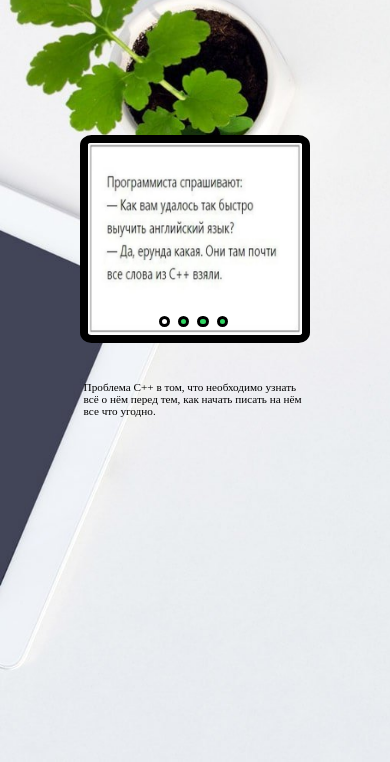
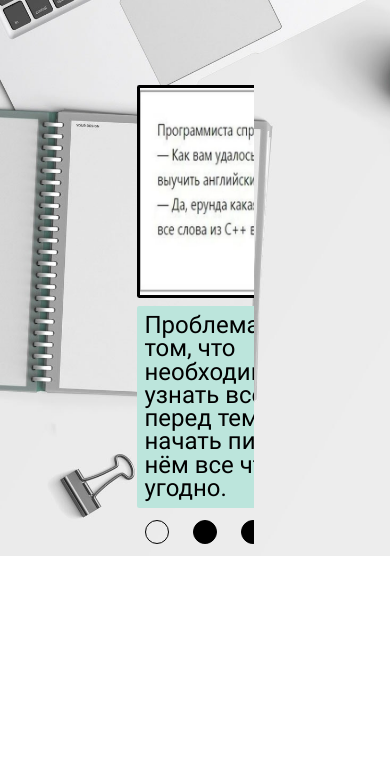
Before and after one commit to radiance77/cssMemSlider, a plain HTML site: page cssMemSlider/index.html in a window 390 px wide. Shown: the part 82-844 px from the top of the page. Drawn offline with Linux system fonts and the light colour scheme.

Commit message:
feat: add new version of slider (Sat, May 14, 2022 10:12:17 PM)

```diff
--- a/cssMemSlider/index.html
+++ b/cssMemSlider/index.html
@@ -11,53 +11,76 @@
 </head>
 
 <body>
+    <header class="header">
+        <h1 class="header__title">CssMemSlider</h1>
+    </header>
+
     <main class="main">
-        <section class="section-slider">
-            <h2 class="section-title">Slider</h2>
+        <section class="section__slider">
+            <div class="slider">
+                <input type="radio" name="radio-btn" id="radio-btn1" class="slider__radio-btn" checked>
+                <input type="radio" name="radio-btn" id="radio-btn2" class="slider__radio-btn">
+                <input type="radio" name="radio-btn" id="radio-btn3" class="slider__radio-btn">
+                <input type="radio" name="radio-btn" id="radio-btn4" class="slider__radio-btn">
+                <input type="radio" name="radio-btn" id="radio-btn5" class="slider__radio-btn">
 
-            <div class="container">
-
-                <div class="slider-container">
-                    <input type="radio" id="dot1" name="slider" checked>
-                    <input type="radio" id="dot2" name="slider">
-                    <input type="radio" id="dot3" name="slider">
-                    <input type="radio" id="dot4" name="slider">
-
-                    <div class="slides">
-                        <div class="slider">
+                <div class="slider__slides">
                     <div class="slide">
-                                <img src="./assets/img/mem.jpg" alt="Mem" class="slide-img">
-                                <p class="slider-title">Проблема С++ в том, что необходимо узнать всё о нём перед тем,
-                                    как начать писать на нём все что угодно.</p>
+                        <img src="./assets/img/mem.jpg" alt="picture" class="slide-img">
                     </div>
                     <div class="slide">
-                                <img src="./assets/img/mem1.jpg" alt="Mem" class="slide-img">
-                                <p class="slider-title">Магия перестаёт существовать после того, как вы понимаете, как
-                                    она работает.</p>
+                        <img src="./assets/img/mem1.jpg" alt="picture" class="slide-img">
                     </div>
                     <div class="slide">
-                                <img src="./assets/img/mem2.jpg" alt="Mem" class="slide-img">
-                                <p class="slider-title">Лень — естественное состояние программиста, после которого он
-                                    рождает хороший алгоритм.</p>
+                        <img src="./assets/img/mem2.jpg" alt="picture" class="slide-img">
                     </div>
                     <div class="slide">
-                                <img src="./assets/img/mem3.jpg" alt="Mem" class="slide-img">
-                                <p class="slider-title">В наибольшей безопасности тот, кто начеку, даже когда нет
-                                    опасности.</p>
+                        <img src="./assets/img/mem3.jpg" alt="picture" class="slide-img">
+                    </div>
+                    <div class="slide">
+                        <img src="./assets/img/mem4.jpg" alt="picture" class="slide-img">
                     </div>
                 </div>
 
+                <div class="slider__desc">
+                    <div class="slide__description">
+                        <p class="slide__text">Проблема С++ в том, что необходимо узнать всё о нём перед тем,
+                            как начать писать на нём все что угодно.</p>
+                    </div>
+                    <div class="slide__description">
+                        <p class="slide__text">Магия перестаёт существовать после того, как вы понимаете, как
+                            она работает</p>
+                    </div>
+                    <div class="slide__description">
+                        <p class="slide__text">Лень — естественное состояние программиста, после которого он
+                            рождает хороший алгоритм</p>
+                    </div>
+                    <div class="slide__description">
+                        <p class="slide__text">В наибольшей безопасности тот, кто начеку, даже когда нет
+                            опасности.</p>
+                    </div>
+                    <div class="slide__description">
+                        <p class="slide__text"> Многие из вас знакомы с достоинствами программиста. Их всего три, и разумеется это: лень, нетерпеливость и гордыня.</p>
+                    </div>
                 </div>
 
-                    <div class="controls">
-                        <label for="dot1"><a class="dot-link"></a></label>
-                        <label for="dot2"><a class="dot-link"></a></label>
-                        <label for="dot3"><a class="dot-link"></a></label>
-                        <label for="dot4"><a class="dot-link"></a></label>
+                <div class="slider__controls">
+                    <label for="radio-btn1" class="controls__btn">
+                        <span class="controls__btn-dot"></span>
+                    </label>
+                    <label for="radio-btn2" class="controls__btn">
+                        <span class="controls__btn-dot"></span>
+                    </label>
+                    <label for="radio-btn3" class="controls__btn">
+                        <span class="controls__btn-dot"></span>
+                    </label>
+                    <label for="radio-btn4" class="controls__btn">
+                        <span class="controls__btn-dot"></span>
+                    </label>
+                    <label for="radio-btn5" class="controls__btn">
+                        <span class="controls__btn-dot"></span>
+                    </label>
                 </div>
-
-                </div>
-
             </div>
         </section>
     </main>
--- a/cssMemSlider/styles.css
+++ b/cssMemSlider/styles.css
@@ -1,3 +1,88 @@
+/* forum-regular - latin_cyrillic */
+@font-face {
+  font-family: 'Forum';
+  font-style: normal;
+  font-weight: 400;
+  src: local(''),
+    url('./assets/fonts/forum-v14-latin_cyrillic-regular.woff2') format('woff2'),
+    /* Chrome 26+, Opera 23+, Firefox 39+ */
+      url('./assets/fonts/forum-v14-latin_cyrillic-regular.woff') format('woff'); /* Chrome 6+, Firefox 3.6+, IE 9+, Safari 5.1+ */
+}
+
+/* roboto-100 - latin_cyrillic */
+@font-face {
+  font-family: 'Roboto';
+  font-style: normal;
+  font-weight: 100;
+  src: local(''),
+    url('./assets/fonts/roboto-v29-latin_cyrillic-100.woff2') format('woff2'),
+    /* Chrome 26+, Opera 23+, Firefox 39+ */
+      url('./assets/fonts/roboto-v29-latin_cyrillic-100.woff') format('woff'); /* Chrome 6+, Firefox 3.6+, IE 9+, Safari 5.1+ */
+}
+
+/* roboto-300 - latin_cyrillic */
+@font-face {
+  font-family: 'Roboto';
+  font-style: normal;
+  font-weight: 300;
+  src: local(''),
+    url('./assets/fonts/roboto-v29-latin_cyrillic-300.woff2') format('woff2'),
+    /* Chrome 26+, Opera 23+, Firefox 39+ */
+      url('./assets/fonts/roboto-v29-latin_cyrillic-300.woff') format('woff'); /* Chrome 6+, Firefox 3.6+, IE 9+, Safari 5.1+ */
+}
+
+/* roboto-regular - latin_cyrillic */
+@font-face {
+  font-family: 'Roboto';
+  font-style: normal;
+  font-weight: 400;
+  src: local(''),
+    url('./assets/fonts/roboto-v29-latin_cyrillic-regular.woff2')
+      format('woff2'),
+    /* Chrome 26+, Opera 23+, Firefox 39+ */
+      url('./assets/fonts/roboto-v29-latin_cyrillic-regular.woff')
+      format('woff'); /* Chrome 6+, Firefox 3.6+, IE 9+, Safari 5.1+ */
+}
+
+/* roboto-500 - latin_cyrillic */
+@font-face {
+  font-family: 'Roboto';
+  font-style: normal;
+  font-weight: 500;
+  src: local(''),
+    url('./assets/fonts/roboto-v29-latin_cyrillic-500.woff2') format('woff2'),
+    /* Chrome 26+, Opera 23+, Firefox 39+ */
+      url('./assets/fonts/roboto-v29-latin_cyrillic-500.woff') format('woff'); /* Chrome 6+, Firefox 3.6+, IE 9+, Safari 5.1+ */
+}
+
+/* roboto-700 - latin_cyrillic */
+@font-face {
+  font-family: 'Roboto';
+  font-style: normal;
+  font-weight: 700;
+  src: local(''),
+    url('./assets/fonts/roboto-v29-latin_cyrillic-700.woff2') format('woff2'),
+    /* Chrome 26+, Opera 23+, Firefox 39+ */
+      url('./assets/fonts/roboto-v29-latin_cyrillic-700.woff') format('woff'); /* Chrome 6+, Firefox 3.6+, IE 9+, Safari 5.1+ */
+}
+
+/* roboto-900 - latin_cyrillic */
+@font-face {
+  font-family: 'Roboto';
+  font-style: normal;
+  font-weight: 900;
+  src: local(''),
+    url('./assets/fonts/roboto-v29-latin_cyrillic-900.woff2') format('woff2'),
+    /* Chrome 26+, Opera 23+, Firefox 39+ */
+      url('./assets/fonts/roboto-v29-latin_cyrillic-900.woff') format('woff'); /* Chrome 6+, Firefox 3.6+, IE 9+, Safari 5.1+ */
+}
+
+* {
+  margin: 0;
+  padding: 0;
+  box-sizing: border-box;
+}
+
 :root {
   --black-color: #000000;
   --white-color: #ffffff;
@@ -9,28 +94,54 @@
   --light-color: #f4ece6;
   --lightcoral-color: #edb9b9;
   --lightskyblue-color: #c9ecfb;
-  --lightgreen-color: #2ed561;
-}
-
-* {
-  margin: 0;
-  padding: 0;
-  box-sizing: border-box;
+  --lightyellow-color: #f7fa96;
 }
 
 html {
-  scroll-behavior: smooth;
+}
+
+a {
+  text-decoration: none;
+}
+
+a,
+button,
+li {
+  cursor: pointer;
+}
+
+img {
+  width: 100%;
+  object-fit: cover;
+  max-inline-size: 100%;
+  block-size: auto;
+  height: 100%;
+}
+
+li {
+  list-style-type: none;
 }
 
 body {
   min-height: 100%;
-  background-image: url('./assets/img/programming.jpg');
+  display: grid;
+  place-items: center;
+  height: 100%;
+  background-image: url('./assets/img/background.jpg');
   background-repeat: no-repeat;
   background-size: cover;
-  height: 100vh;
 }
 
-.section-slider {
+.header {
+  padding: 1em;
+  display: flex;
+  justify-content: center;
+  align-items: center;
+  margin-bottom: 5em;
+}
+
+.section__slider {
+  padding: 0.5em 0;
   display: flex;
   align-items: center;
   justify-content: center;
@@ -38,222 +149,205 @@ body {
   height: 100%;
 }
 
-.section-title {
+.header__title {
+  font-family: 'Forum', serif;
+  font-style: normal;
+  font-weight: normal;
+  font-size: 3em;
+  line-height: 97%;
+  text-align: center;
+  color: var(--black-color);
+}
+
+.slider {
+  display: grid;
+  place-items: center;
+  gap: 0.5em;
+  width: 30vw;
+  overflow: hidden;
+}
+
+.slider__radio-btn {
   display: none;
 }
 
-.slider-container {
-  width: 100%;
-  margin: 0 auto;
-  overflow: hidden;
+.slider__slides {
+  justify-self: start;
+  width: 500%;
+  height: 100%;
+  grid-row: 1/3;
   display: flex;
-  flex-direction: column;
-  justify-content: flex-end;
-}
-
-.slider-container > input[type='radio'] {
-  display: none;
-}
-
-.slider {
-  width: 100%;
-  list-style: none;
-  display: flex;
-  flex-wrap: nowrap;
-  margin: 0 auto;
-  padding: 0;
-  height: 100%;
-  overflow-x: hidden;
-  overflow-y: auto;
   scroll-behavior: smooth;
-  max-width: 47vw;
-  padding: 17% 0 12%;
-  border-radius: 10%;
 }
 
 .slide {
-  display: flex;
-  flex-direction: column;
-  align-items: center;
-  justify-content: center;
-  min-width: 100%;
-  gap: 2%;
-}
-
-.slider-title {
-  align-self: flex-start;
-  margin-bottom: -7%;
-  margin-top: 3%;
-  width: 80%;
-  padding: 0 1%;
-  width: 70%;
-  color: var(--black-color);
-  font-size: 1.2rem;
+  width: 100%;
+  height: 100%;
+  transition: transform 0.6s;
+  border: 3px solid var(--black-color);
+  border-radius: 1%;
 }
 
 .slide-img {
-  border: 0.5rem solid var(--black-color);
-  border-radius: 5%;
-  width: 70%;
-  height: 100%;
 }
 
-.controls {
+.slider__desc {
+  grid-row: 3/4;
+  background-color: #bce5dc;
+  border-radius: 1%;
   width: 100%;
+  height: 100%;
   display: flex;
-  gap: 2.5%;
+  justify-content: center;
   align-items: center;
-  justify-content: flex-end;
-  margin-top: -12%;
-  z-index: 2;
-  padding-bottom: 30%;
-  transition: 0.5s;
 }
 
-.controls label:last-child {
-  margin-right: 1%;
+.slide__description {
+  display: none;
+  padding: 0.5em;
 }
 
-.controls label {
-  text-decoration: none;
-  display: flex;
-  align-items: center;
-  justify-content: center;
-  width: 1.4rem;
-  height: 1.4rem;
-  background: var(--lightgreen-color);
-  border: solid 0.2rem var(--black-color);
-  border-radius: 100vw;
-  line-height: 1;
-  font-size: 1rem;
-  cursor: pointer;
+#radio-btn1:checked ~ .slider__desc .slide__description:nth-child(1) {
+  -webkit-animation-name: fadeInLeft;
+  animation-name: fadeInLeft;
+  -webkit-animation-duration: 1s;
+  animation-duration: 1s;
+  -webkit-animation-fill-mode: both;
+  animation-fill-mode: both;
+  display: block;
 }
 
-.controls label:hover {
-  background-color: var(--white-color);
+#radio-btn2:checked ~ .slider__desc .slide__description:nth-child(2) {
+  -webkit-animation-name: fadeInLeft;
+  animation-name: fadeInLeft;
+  -webkit-animation-duration: 1s;
+  animation-duration: 1s;
+  -webkit-animation-fill-mode: both;
+  animation-fill-mode: both;
+  display: block;
 }
 
-.slides {
-  position: relative;
+#radio-btn3:checked ~ .slider__desc .slide__description:nth-child(3) {
+  -webkit-animation-name: fadeInLeft;
+  animation-name: fadeInLeft;
+  -webkit-animation-duration: 1s;
+  animation-duration: 1s;
+  -webkit-animation-fill-mode: both;
+  animation-fill-mode: both;
+  display: block;
 }
 
-.slide {
-  transition: transform 0.6s;
+#radio-btn4:checked ~ .slider__desc .slide__description:nth-child(4) {
+  -webkit-animation-name: fadeInLeft;
+  animation-name: fadeInLeft;
+  -webkit-animation-duration: 1s;
+  animation-duration: 1s;
+  -webkit-animation-fill-mode: both;
+  animation-fill-mode: both;
+  display: block;
 }
 
-.dot-link {
-  padding: 100%;
+#radio-btn5:checked ~ .slider__desc .slide__description:nth-child(5) {
+  -webkit-animation-name: fadeInLeft;
+  animation-name: fadeInLeft;
+  -webkit-animation-duration: 1s;
+  animation-duration: 1s;
+  -webkit-animation-fill-mode: both;
+  animation-fill-mode: both;
+  display: block;
 }
 
-#dot2:checked ~ .slides .slide {
+@-webkit-keyframes fadeInLeft {
+  0% {
+    opacity: 0;
+    -webkit-transform: translate3d(-100%, 0, 0);
+    transform: translate3d(-100%, 0, 0);
+  }
+  100% {
+    opacity: 1;
+    -webkit-transform: none;
+    transform: none;
+  }
+}
+@keyframes fadeInLeft {
+  0% {
+    opacity: 0;
+    -webkit-transform: translate3d(-100%, 0, 0);
+    transform: translate3d(-100%, 0, 0);
+  }
+  100% {
+    opacity: 1;
+    -webkit-transform: none;
+    transform: none;
+  }
+}
+
+.slide__text {
+  font-family: 'Roboto', sans-serif;
+  font-style: normal;
+  font-weight: normal;
+  font-size: 1.5em;
+  line-height: 97%;
+  color: var(--black-color);
+}
+
+.slider__controls {
+  grid-row: 4/5;
+  width: 50%;
+  height: 2em;
+  display: flex;
+  justify-content: center;
+  align-items: center;
+  gap: 0.5em;
+}
+
+.controls__btn {
+  cursor: pointer;
+  padding: 0.5em;
+}
+
+.controls__btn-dot {
+  display: block;
+  width: 1.5em;
+  height: 1.5em;
+  background-color: var(--black-color);
+  border-radius: 50%;
+  transition: 0.5s;
+  border: 1px solid var(--black-color);
+}
+
+.controls__btn-dot:hover {
+  background-color: #ffe100;
+}
+
+.controls__btn-dot:active {
+  background-color: #6a8f87;
+}
+
+#radio-btn1:checked ~ .slider__controls [for='radio-btn1'] .controls__btn-dot,
+#radio-btn2:checked ~ .slider__controls [for='radio-btn2'] .controls__btn-dot,
+#radio-btn3:checked ~ .slider__controls [for='radio-btn3'] .controls__btn-dot,
+#radio-btn4:checked ~ .slider__controls [for='radio-btn4'] .controls__btn-dot,
+#radio-btn5:checked ~ .slider__controls [for='radio-btn5'] .controls__btn-dot {
+  background: none;
+}
+
+#radio-btn1:checked ~ .slider__slides .slide {
+  transform: translateX(0%);
+}
+
+#radio-btn2:checked ~ .slider__slides .slide {
   transform: translateX(-100%);
 }
 
-#dot3:checked ~ .slides .slide {
+#radio-btn3:checked ~ .slider__slides .slide {
   transform: translateX(-200%);
 }
 
-#dot4:checked ~ .slides .slide {
+#radio-btn4:checked ~ .slider__slides .slide {
   transform: translateX(-300%);
 }
 
-#dot1:checked ~ .controls [for='dot1'],
-#dot2:checked ~ .controls [for='dot2'],
-#dot3:checked ~ .controls [for='dot3'],
-#dot4:checked ~ .controls [for='dot4'] {
-  background: none;
+#radio-btn5:checked ~ .slider__slides .slide {
+  transform: translateX(-400%);
 }
-
-@media (max-width: 1330px) {
-  .slider {
-    max-width: 84vw;
-  }
-}
-
-@media (max-width: 1024px) {
-  .controls {
-    margin-top: -20%;
-    justify-content: center;
-  }
-
-  .controls label {
-    width: 1.1rem;
-    height: 1.1rem;
-  }
-
-  .slider-title {
-    font-size: 0.9rem;
-    margin-top: 12%;
-    align-self: center;
-    margin-bottom: -9%;
-  }
-}
-
-@media (max-width: 788px) {
-  .slider {
-    padding: 27% 0px 12%;
-  }
-}
-
-@media (max-width: 530px) {
-  .slider {
-    padding: 18% 0px 12%;
-  }
-}
-
-@media (max-width: 513px) {
-  .slider {
-    padding: 67% 0px 12%;
-  }
-
-  .controls {
-    margin-top: -24%;
-  }
-  .controls label {
-    width: 0.8rem;
-    height: 0.8rem;
-  }
-
-  .slider-title {
-    font-size: 0.8rem;
-    margin-top: 12%;
-    align-self: center;
-    margin-bottom: -9%;
-  }
-}
-
-@media (max-width: 453px) {
-  .controls {
-    margin-top: -27%;
-  }
-  .controls label {
-    width: 0.8rem;
-    height: 0.8rem;
-  }
-
-  .slider-title {
-    font-size: 0.7rem;
-    margin-top: 12%;
-    align-self: center;
-    margin-bottom: -9%;
-  }
-}
-
-@media (max-width: 393px) {
-  .controls label {
-    width: 0.7rem;
-    height: 0.7rem;
-  }
-
-  .controls {
-    margin-top: -33%;
-    justify-content: center;
-  }
-
-  .slider-title {
-    font-size: 0.7rem;
-    margin-top: 10%;
-    align-self: center;
-    margin-bottom: -9%;
-  }
-}
```
Also changed, not shown: cssMemSlider/assets/fonts/forum-v14-latin_cyrillic-regular.woff (added), cssMemSlider/assets/fonts/forum-v14-latin_cyrillic-regular.woff2 (added), cssMemSlider/assets/fonts/roboto-v29-latin_cyrillic-100.woff (added), cssMemSlider/assets/fonts/roboto-v29-latin_cyrillic-100.woff2 (added), cssMemSlider/assets/fonts/roboto-v29-latin_cyrillic-300.woff (added), cssMemSlider/assets/fonts/roboto-v29-latin_cyrillic-300.woff2 (added), cssMemSlider/assets/fonts/roboto-v29-latin_cyrillic-500.woff (added), cssMemSlider/assets/fonts/roboto-v29-latin_cyrillic-500.woff2 (added), cssMemSlider/assets/fonts/roboto-v29-latin_cyrillic-700.woff (added), cssMemSlider/assets/fonts/roboto-v29-latin_cyrillic-700.woff2 (added), cssMemSlider/assets/fonts/roboto-v29-latin_cyrillic-900.woff (added), cssMemSlider/assets/fonts/roboto-v29-latin_cyrillic-900.woff2 (added), cssMemSlider/assets/fonts/roboto-v29-latin_cyrillic-regular.woff (added), cssMemSlider/assets/fonts/roboto-v29-latin_cyrillic-regular.woff2 (added), 3 more files. Lines whose indentation alone changed are shown as unchanged.
